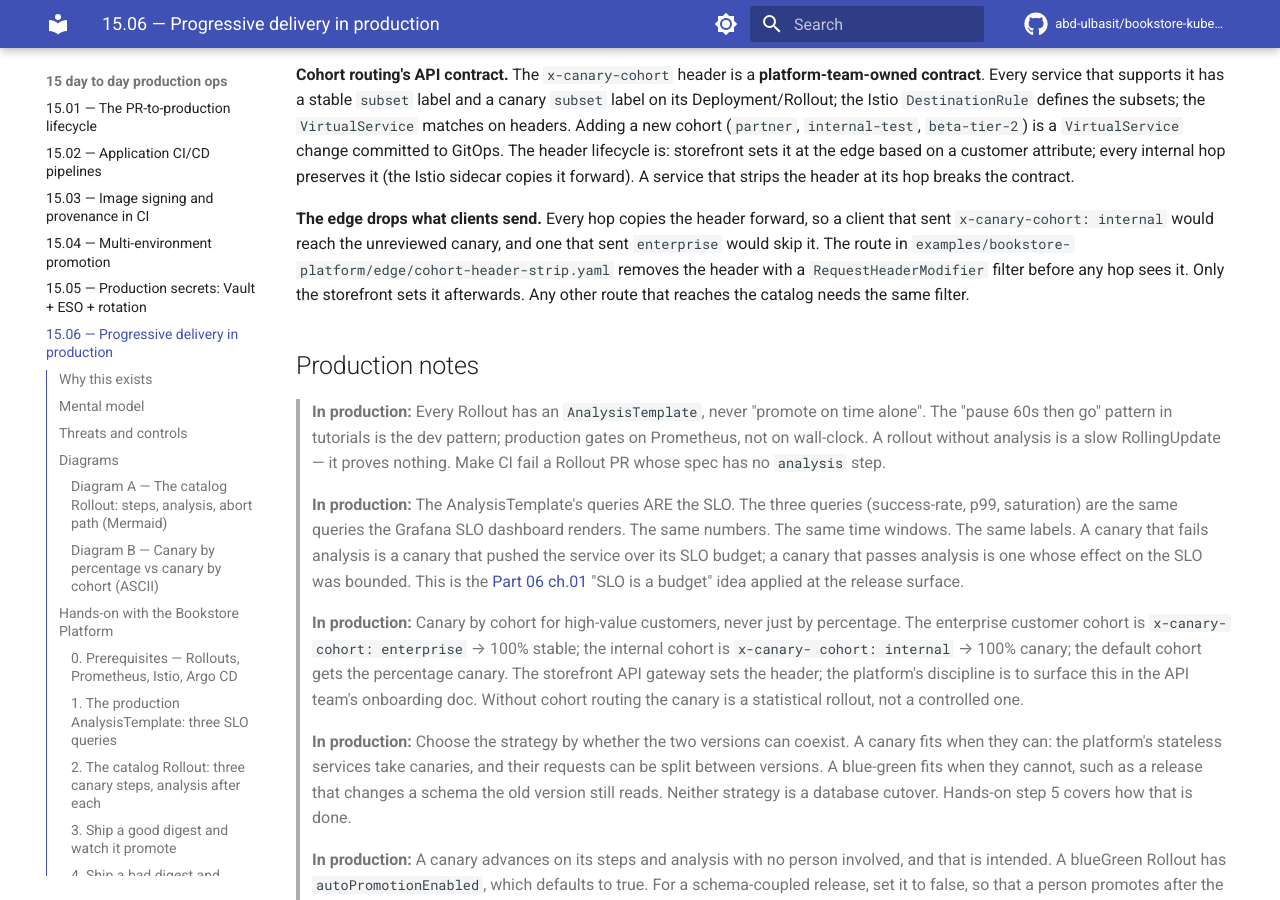
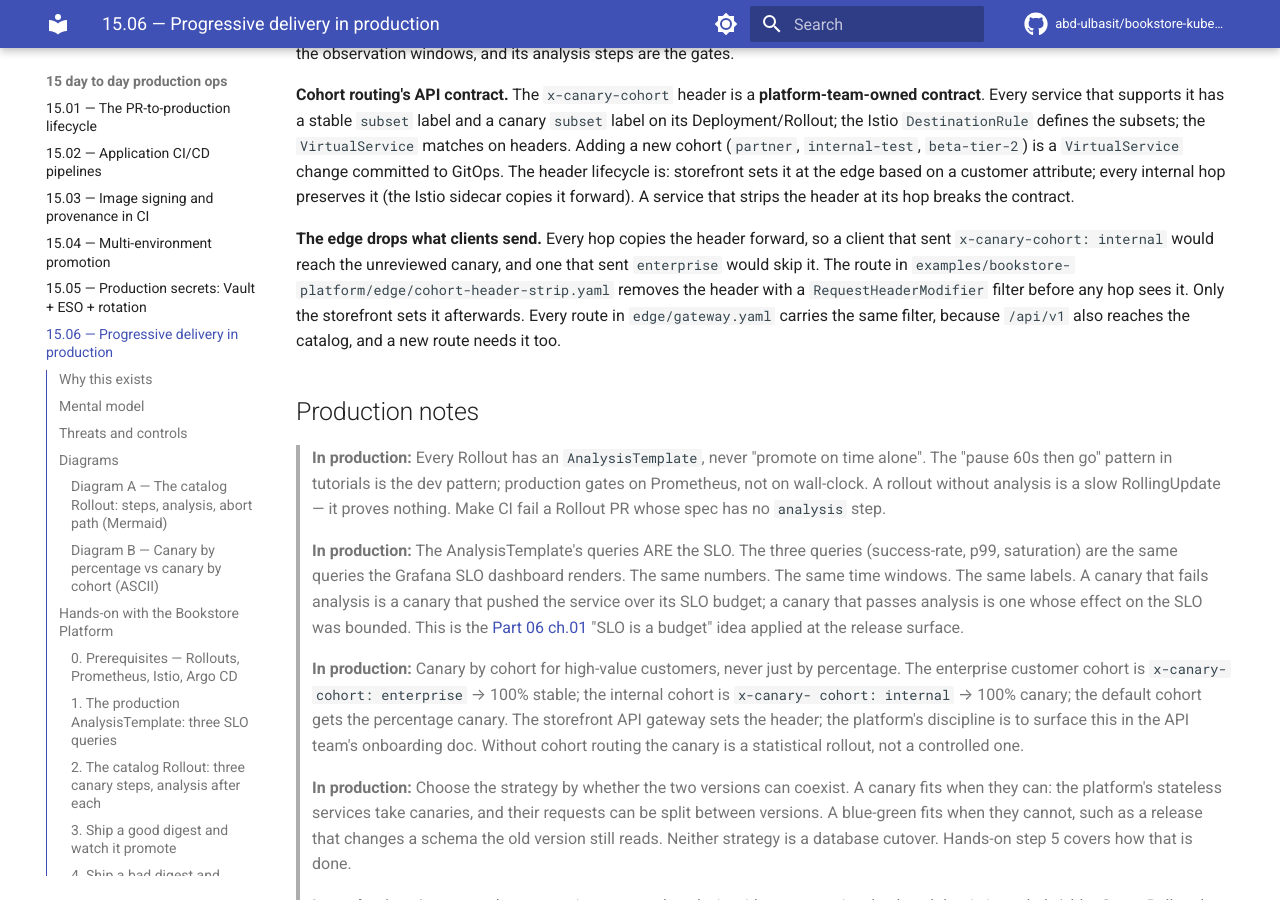
Before and after one commit to abd-ulbasit/bookstore-kubernetes-guide, an MkDocs documentation site: the page built from full-guide/15-day-to-day-production-ops/06-progressive-delivery-in-production.md, in a window 1280 px wide and 900 px high, scrolled down 13383 px. Built offline with MkDocs 1.6.1 and Material for MkDocs 9.7.7, drawn with Linux system fonts in a browser that asks for light colours; comment, search, counter and statistics services are not loaded; some of the changed text lies outside the part shown.

Commit message:
platform: close two gaps the security review found
The edge dropped x-canary-cohort on the catch-all route only, so /api/v1 still
let a client pick its own canary cohort. Every route now carries the filter.

The Vault admin policy granted sys/leases/revoke, which takes the lease ID in the
body, so it reached any lease in Vault. It goes. The script now revokes through
the scoped revoke-prefix path, which also needed sudo to work at all.

Checked on a Vault 1.21.4 dev server: scoped revoke-prefix with sudo succeeds;
without sudo it is 403; another subtree is 403; plain revoke is 403.

Co-Authored-By: Claude Opus 5.5 <noreply@anthropic.com>

```diff
--- a/full-guide/15-day-to-day-production-ops/06-progressive-delivery-in-production.md
+++ b/full-guide/15-day-to-day-production-ops/06-progressive-delivery-in-production.md
@@ -128,7 +128,7 @@ PR — Part 15 ch.07's pattern).
 | A bad release passes analysis, or missing data reads as healthy | Queries scoped to the canary's pods, and `len(result) > 0` in every `successCondition`, so an empty result fails the gate | [06.01](../06-production-readiness/01-observability-metrics.md) |
 | Someone who should not move the rollout pauses, promotes or aborts it | A Role that binds pause, promote and abort to the release group only (Hands-on step 6) | [05.01](../05-security/01-authn-authz-rbac.md) |
 | The rollout changes outside Git, so the reviewed spec is not what runs | The Rollout changes only by pull request, and Argo CD reverts drift | [15.01](01-pr-to-production-lifecycle.md) |
-| A client sets `x-canary-cohort` to force the canary or to skip it | The edge drops any value a client sent (`edge/cohort-header-strip.yaml`), and the storefront sets the header from the verified session | [Part 11 ch.04](../11-advanced-production-patterns/04-service-mesh.md) |
+| A client sets `x-canary-cohort` to force the canary or to skip it | The edge drops any value a client sent, on every route (`edge/gateway.yaml` and `edge/cohort-header-strip.yaml`), and the storefront sets the header from the verified session | [Part 11 ch.04](../11-advanced-production-patterns/04-service-mesh.md) |
 
 ## Diagrams
 
@@ -655,8 +655,9 @@ so a client that sent `x-canary-cohort: internal` would reach the unreviewed
 canary, and one that sent `enterprise` would skip it. The route in
 `examples/bookstore-platform/edge/cohort-header-strip.yaml` removes the
 header with a `RequestHeaderModifier` filter before any hop sees it. Only
-the storefront sets it afterwards. Any other route that reaches the catalog
-needs the same filter.
+the storefront sets it afterwards. Every route in `edge/gateway.yaml` carries
+the same filter, because `/api/v1` also reaches the catalog, and a new route
+needs it too.
 
 ## Production notes
 
```
Also changed, not shown: full-guide/15-day-to-day-production-ops/05-production-secrets-vault-eso.md (+2 -1 lines), 4 other files.
